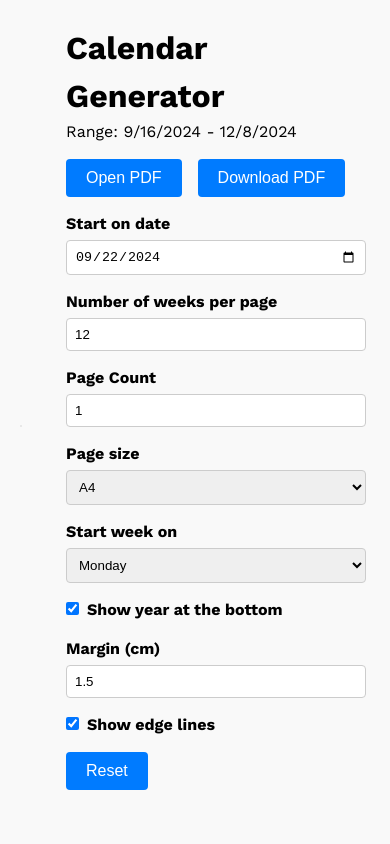
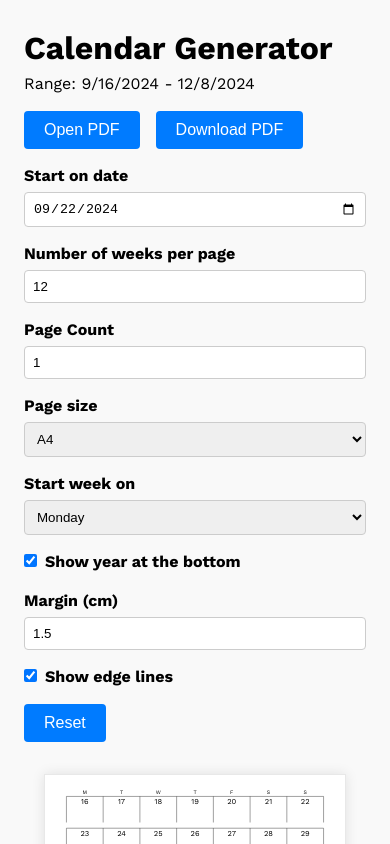
Before and after one commit to lukasondrejka/calendar-generator, a React (Vite) app: page / in a window 390 px wide. Shown: the top 844 px of the page. Built offline with nearby package versions, Linux system fonts and the light colour scheme.

Commit message:
Style App

```diff
--- a/src/components/App.scss
+++ b/src/components/App.scss
@@ -5,35 +5,57 @@
   min-height: 100vh;
 
   .calendar-box {
-    flex: auto;
+    flex: 1;
+    display: flex;
+    flex-direction: row;
+    flex-wrap: wrap;
     text-align: center;
     align-items: center;
-    display: flex;
     justify-content: center;
-    flex-direction: row;
-    flex-wrap: wrap;
 
+    &,
     .calendar-page {
       margin: 20px;
-      width: 40%;
+      height: auto;
 
       .calendar-svg {
-        max-height: calc(80vh);
-      }
-
-      &:only-child {
-        .calendar-svg {
-          max-height: calc(100vh - 80px);
-        }
+        width: 600px;
       }
     }
   }
 
   .sidebar-box {
-    width: 560px;
-    height: 100vh;
-    overflow-y: auto;
     position: sticky;
     top: 0;
+    height: 100vh;
+    width: 600px;
+    overflow-y: auto;
+  }
+
+  @media (max-width: 992px) {
+    flex-direction: column-reverse;
+
+    .calendar-box {
+      margin: 0 20px;
+    }
+
+    .sidebar-box {
+      position: unset;
+      top: unset;
+      width: 100%;
+      height: auto;
+    }
+  }
+
+  @media (max-width: 768px) {
+    .calendar-box {
+      .calendar-page {
+        margin: 8px;
+
+        .calendar-svg {
+          width: 100%;
+        }
+      }
+    }
   }
 }
```
